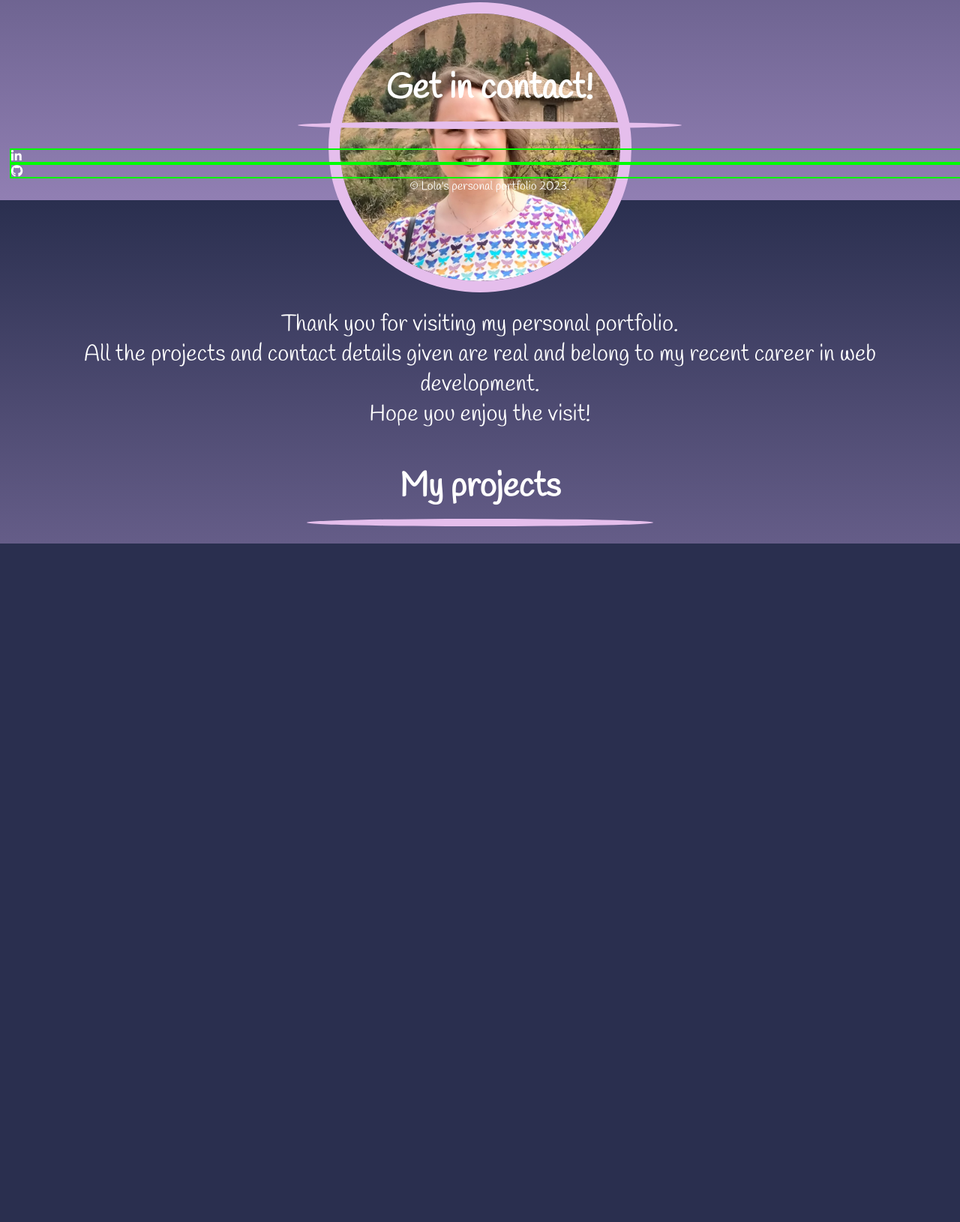
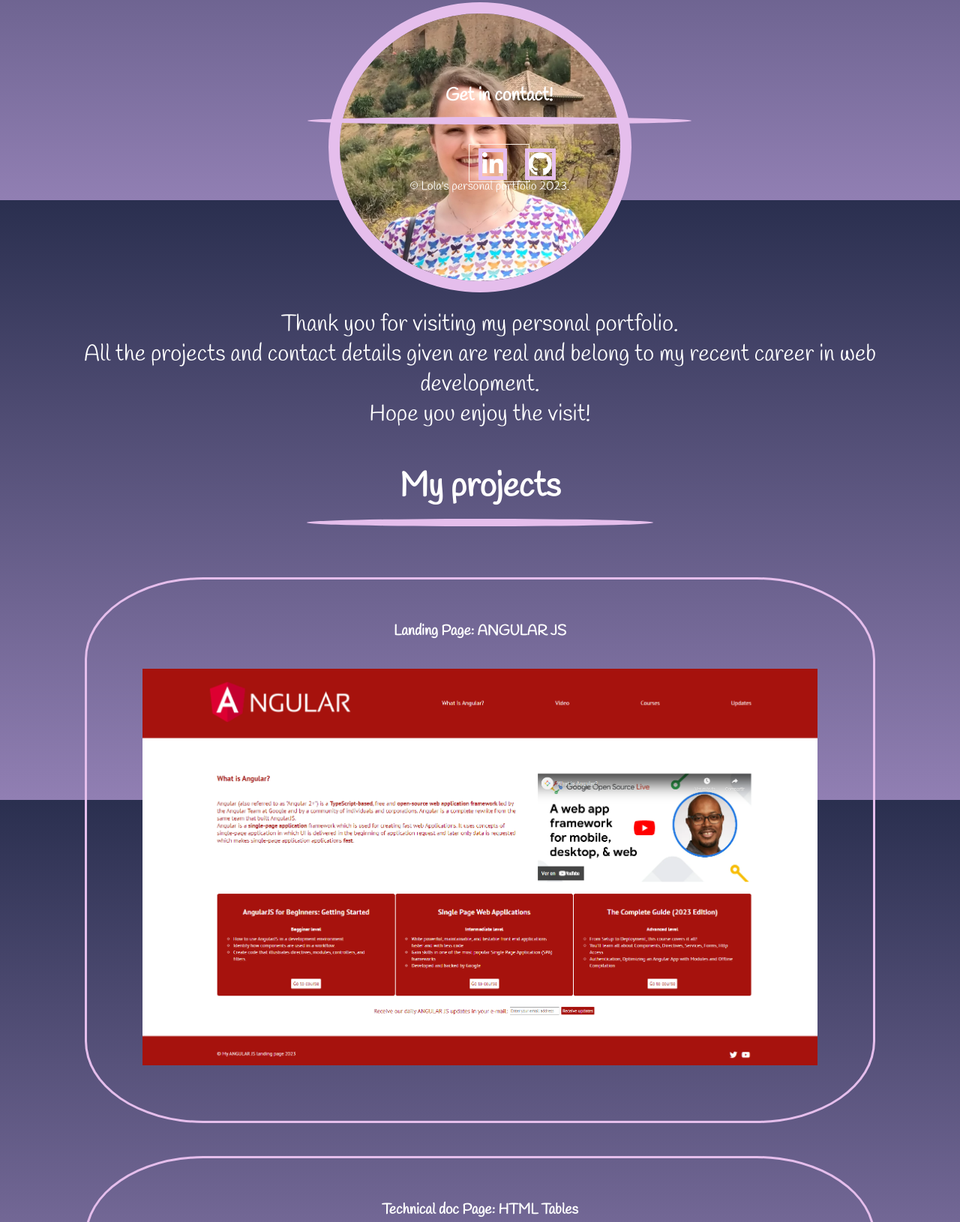
Before and after one commit to LolaGM/front-end-itinerary, a plain HTML site: page 03.PROJECTS Assesment/personal-portfolio.html in a window 1280 px wide. Shown: the part 533-2163 px from the top of the page at 75% size. Before the commit the page ends 1258 px from the top, so only its background shows below. Drawn offline with Linux system fonts and the light colour scheme.

Commit message:
portfolio gallery in progress

```diff
--- a/03.PROJECTS Assesment/personal-portfolio-styles.css
+++ b/03.PROJECTS Assesment/personal-portfolio-styles.css
@@ -118,8 +118,6 @@ body{
         color:var(--color3);
     }
 
-
-
     /*welcome section*/
 
     .welcome-section{
@@ -144,11 +142,9 @@ body{
         width: 40%;
         border-radius: 50%;
         border: 5px solid var(--color3);
-        text-align: center;
         margin-bottom: 2%;
         margin-top: 2%;
     }
-
 
     .welcome-section p{
         font-size: 1em;
@@ -156,17 +152,19 @@ body{
 
     /*projects section*/
 
-    .projects-section{
-        display: flex;
-        flex-direction: column;
-        margin-left:3%;
-        margin-right:3%;
+    h2{
+        text-align: center;
+        margin-top: 2%;
     }
 
-    .projects-section h2{
-        text-align: center;
+    .projects-container{
+        display: flex;
+        flex-direction: row;
+        flex-wrap: wrap;
+        padding-left: 2%;
+        padding-right: 2%;
         margin-top: 2%;
-
+        width: 100%;
     }
 
     hr{
@@ -177,6 +175,82 @@ body{
 
     }
 
+    .projects-container{
+        display: flex;
+        flex-wrap: wrap;
+        justify-content: center;
+        width: 100%;
+
+    }
+    .project-info{
+        display: flex;
+        flex-direction: column;
+        flex-wrap: wrap;
+        border:solid 3px var(--color3);
+        border-radius:15%;
+        padding: 5%;
+        width: 95%;
+        margin: 2%;
+
+    }
+
+    .project-info h6{
+        color:var(--font-color);
+        text-decoration:solid;
+        font-size: 1.2em;
+        text-align: center;
+        margin-bottom: 2%;
+    }
+
+    .project-info img{
+        width: 100%;
+        height: 100%;
+        padding: 2%;
+    }
+
+
+    .contact-section{
+        display: flex;
+        flex-direction: column;
+        align-items: center;
+        width: 100%;
+        position: fixed;
+        bottom: 3%;
+    }
+
+    .contact-links{
+        display: flex;
+        flex-direction: row;
+        justify-content: space-between;
+        text-align: center;
+        border:linen solid 1px;
+
+    }
+
+    .contact-links ul{
+        display: flex;
+        justify-content: space-between;
+
+    }
+
+    .contact-links li{
+        display:inline;
+        padding: 2% 15% 2% 15%;
+        margin-top: 5%;
+    }
+
+    .contact-links a{
+        text-decoration: none !important;
+        font-size: 2em;
+
+    }
+
+    .contact-links a:hover{
+        cursor:pointer;
+        list-style: none;
+        color:var(--color3);
+    }
+
     footer{
         position: fixed;
         bottom: 1%;
@@ -184,42 +258,11 @@ body{
         left:1%;
         width: 100%;
         margin:0;
-        font-size: 1em;
+        font-size: 0.9em;
+        text-align: center;
 
     }
-
-    footer h2{
-        text-align: center;
-        margin-top: 2%;
-    }
-
-    footer p{
-        text-align: center;
-    }
-
-    .contact-links footer{
-        display: flex;
-        flex-direction: row;
-        justify-content: space-between;
-        border:#2A2F4F solid 1;
-    }
-
-
-    .contact-links a{
-        display: flex;
-        flex-direction: row;
-        justify-content: space-between;
-        text-decoration: none !important;
-        border:#2A2F4F solid 1;
-
-    }
-
-
-
-
 }
-
-
 
 /*media query for desktop*/
 
@@ -394,11 +437,10 @@ body{
         text-align: center;
     }
 
-    .contact-links footer{
+    .contact-links{
         display: flex;
         flex-direction: row;
         justify-content: space-between;
-        border:#2A2F4F solid 1;
     }
 
 
@@ -406,8 +448,8 @@ body{
         display: flex;
         flex-direction: row;
         justify-content: space-between;
-        text-decoration: none !important;
-        border:lime solid 2px;
+        text-decoration: none;
+        border: 5px solid var(--color3);
 
     }
 
--- a/03.PROJECTS Assesment/personal-portfolio.html
+++ b/03.PROJECTS Assesment/personal-portfolio.html
@@ -17,7 +17,7 @@
     </head>
     <body>
         <div class="general-container">
-                <header>
+            <header>
                     <img class="logo" src="./img/logoLola-transp.png"  alt="Lola's logo for portfolio web" />
                     <div class="menu">
                         <nav id="navbar" class="nav">
@@ -35,7 +35,7 @@
                         </nav>
                     </div>
                 <!-- END NAV -->
-                </header>
+            </header>
                 <!-- END NAV -->
         <!-- START WELCOME SECTION -->
             <section id="welcome-section" class="welcome-section">
@@ -51,33 +51,70 @@
         <!-- END WELCOME SECTION -->
         <!-- START PROJECTS SECTION -->
             <section id="projects" class="projects-section">
-
                 <h2 class="projects-section-header">My projects</h2>
                 <hr>
                 <div class="projects-container">
-
+                    <div class="project-info">
+                        <h6>Landing Page: ANGULAR JS</h6>
+                        <a href="https://github.com/LolaGM/front-end-itinerary/blob/main/03.PROJECTS%20Assesment/landing-page.html" target="_blank">
+                            <img src="./img/01-landing-page-pic.PNG" alt="Capture from Landing Page about Angular JS"/>
+                        </a>
+                    </div>
+                    <div class="project-info">
+                        <h6>Technical doc Page: HTML Tables</h6>
+                        <a href="https://github.com/LolaGM/front-end-itinerary/blob/main/03.PROJECTS%20Assesment/technical-doc-page.html" target="_blank">
+                            <img src="./img/02-technical doc-pic.PNG" alt="Capture from technical doc page about HTML tables"/>
+                        </a>
+                    </div>
+                    <div class="project-info">
+                        <h6>Events Page: WILD WEST</h6>
+                        <a href="https://github.com/LolaGM/bountyHunters" target="_blank">
+                            <img src="./img/03-tech-event-app-pic.PNG" alt="Capture from bounty Hunters event page"/>
+                        </a>
+                    </div>
+                    <div class="project-info">
+                        <h6>School grades app: ATENEA</h6>
+                        <a href="https://github.com/LolaGM/bountyHunters" target="_blank">
+                            <img src="./img/04-mobile-first-app-pic.PNG" alt="Capture from school grades app"/>
+                        </a>
+                    </div>
+                    <div class="project-info">
+                        <h6>Tickets app using VUE JS</h6>
+                        <a href="https://github.com/LolaGM/almuticket-front" target="_blank">
+                            <img src="./img/05-tickets-app-vue-pic.PNG" alt="Capture from Tickets app using VUE"/>
+                        </a>
+                    </div>
+                    <div class="project-info">
+                        <h6>API consumed with REACT JS</h6>
+                        <a href="https://github.com/LolaGM/REAKTandMORTY" target="_blank">
+                            <img src="./img/06-react-api.PNG" alt="Capture from API consuming with REACT JS"/>
+                        </a>
+                    </div>
                 </div>
-
             </section>
                 <!-- END PROJECTS SECTION -->
+                <!-- START CONTACT SECTION -->
+            <section id="contact" class="contact-section">
+                    <h2>Get in contact!</h2>
+                    <hr>
+                    <div class="contact-links">
+                        <ul>
+                            <li>
+                                <a href="https://www.linkedin.com/in/lola-garcia-morcillo" target="_blank">
+                                    <i class="fab fa-linkedin-in"></i>
+                                </a>
+                            </li>
+                            <li>
+                                <a  href="https://github.com/LolaGM" target="_blank">
+                                    <i class="fab fa-github"></i>
+                                </a>
+                            </li>
+                        </ul>
+                    </div>
+            </section>
                 <!-- START FOOTER SECTION -->
             <footer>
-                <!-- START CONTACT SECTION -->
-                <section id="contact" class="contact-section">
-                    <div class="contact-section-header">
-                        <h2></i>Get in contact!</h2>
-                        <hr>
-                        <div class="contact-links">
-                            <a href="https://www.linkedin.com/in/lola-garcia-morcillo" target="_blank"
-                            ><i class="fab fa-linkedin-in"></i></a>
-                            <a  href="https://github.com/LolaGM" target="_blank"><i class="fab fa-github"></i></a>
-                        </div>
-                    </div>
-                </section>
-                <div>
-                    <p>&copy; Lola's personal portfolio 2023.</p>
-
-                </div>
+                <p>&copy; Lola's personal portfolio 2023.</p>
             </footer>
             <!-- END FOOTER SECTION -->
         </div>
```
Also changed, not shown: 03.PROJECTS Assesment/img/01-landing-page-pic.PNG (added), 03.PROJECTS Assesment/img/02-technical doc-pic.PNG (added), 03.PROJECTS Assesment/img/03-tech-event-app-pic.PNG (added), 03.PROJECTS Assesment/img/04-mobile-first-app-pic.PNG (added), 03.PROJECTS Assesment/img/05-tickets-app-vue-pic.PNG (added), 03.PROJECTS Assesment/img/06-react-api.PNG (added).
